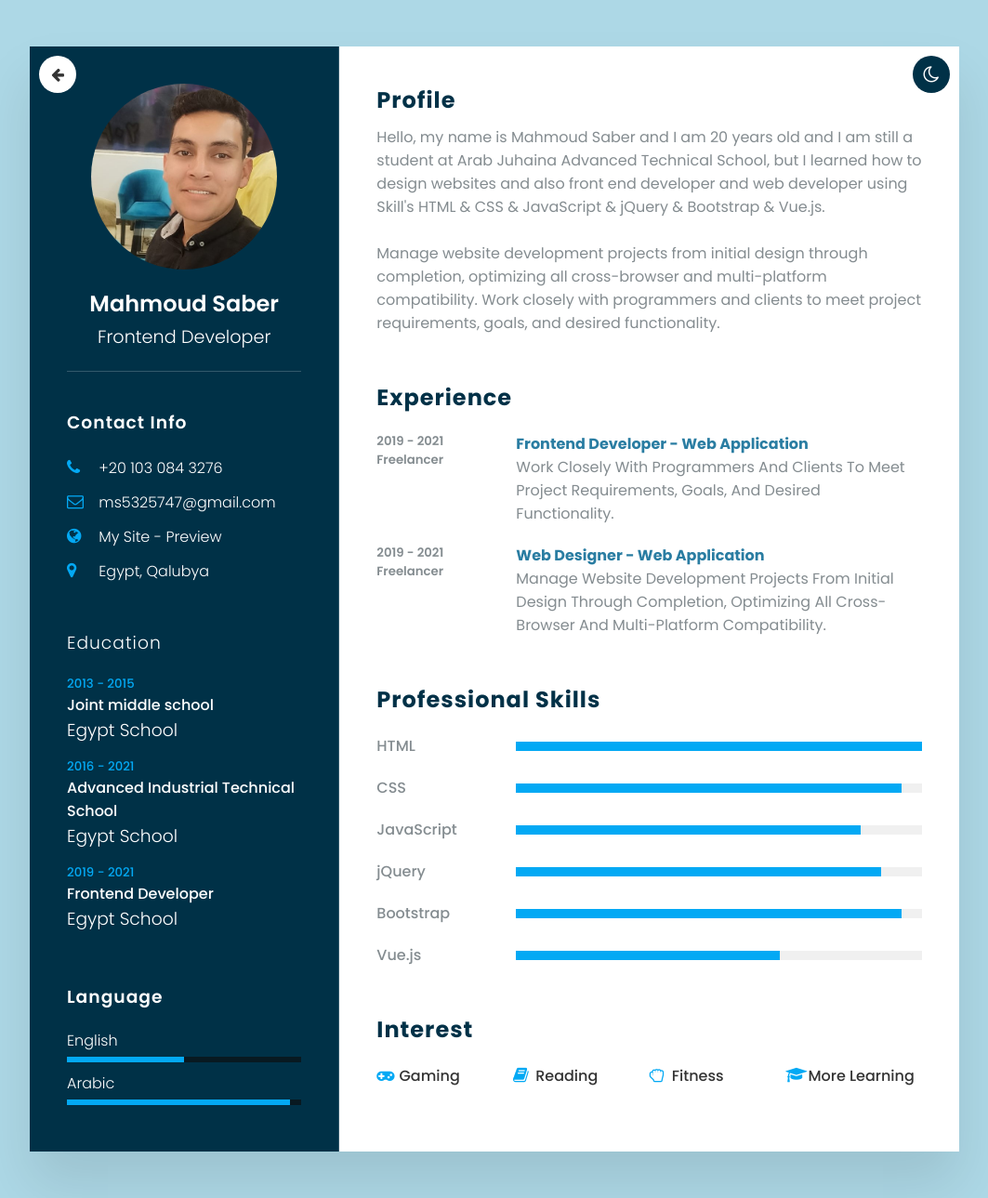
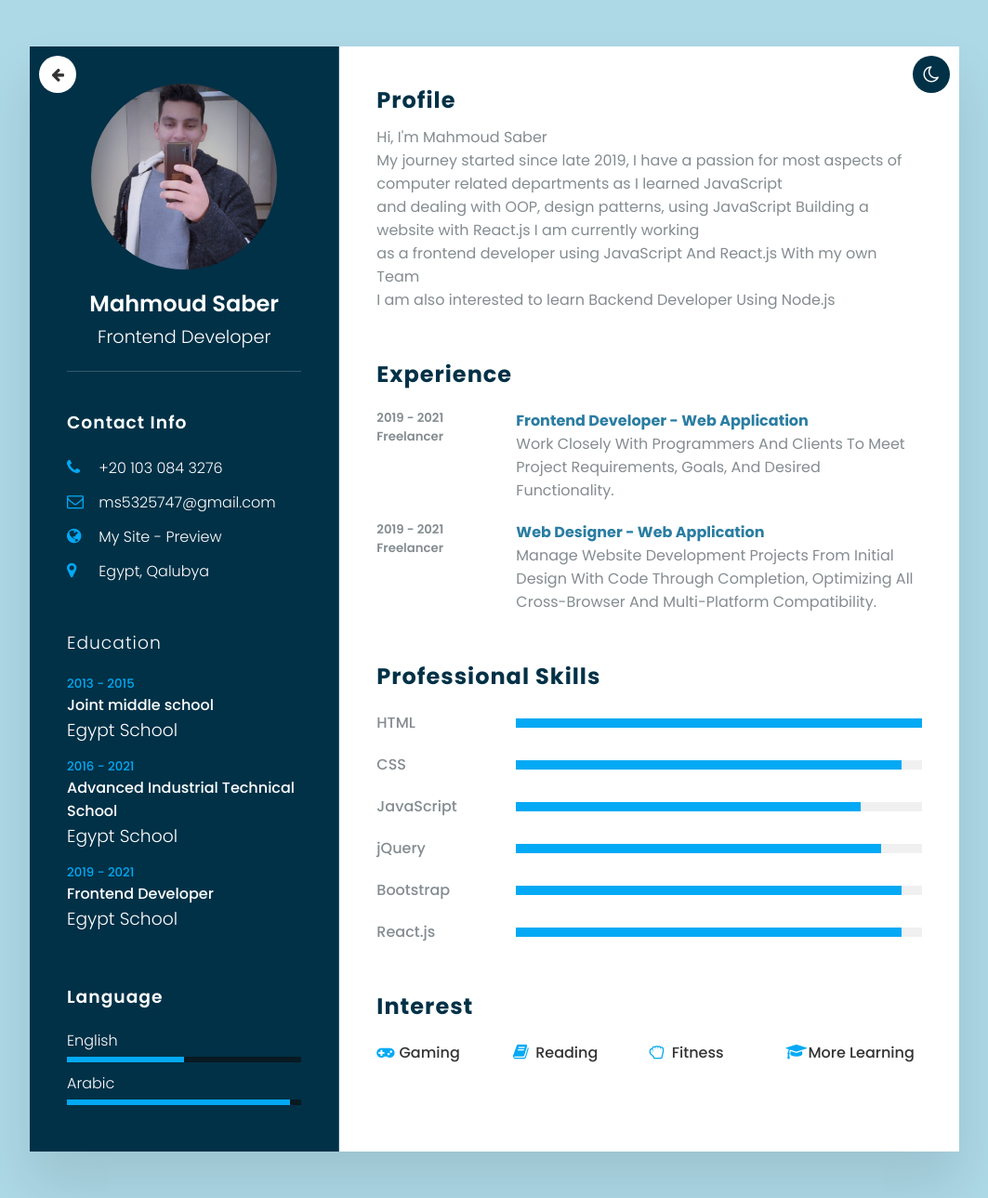
Before and after one commit to MahmoudSaber1/Personal-Portfolio-Site, a plain HTML site: page Resbonsive Resum/index.html in a window 1280 px wide. Shown: the whole page at 93% size, without its empty margins (108-1171 px from the left). Drawn offline with Linux system fonts and the light colour scheme.

Commit message:
Update Some thing

```diff
--- a/Resbonsive Resum/index.html
+++ b/Resbonsive Resum/index.html
@@ -1,31 +1,41 @@
 <!DOCTYPE html>
 <html lang="en">
     <head>
-        <meta charset="UTF-8">
-        <meta http-equiv="X-UA-Compatible" content="IE=edge">
-        <meta name="viewport" content="width=device-width, initial-scale=1.0">
+        <meta charset="UTF-8" />
+        <meta http-equiv="X-UA-Compatible" content="IE=edge" />
+        <meta name="viewport" content="width=device-width, initial-scale=1.0" />
         <title>Responsive Resume</title>
-        <link rel="icon" href="img/resume-cv.png">
-        <link rel="stylesheet" href="https://cdnjs.cloudflare.com/ajax/libs/font-awesome/4.7.0/css/font-awesome.css" integrity="sha512-5A8nwdMOWrSz20fDsjczgUidUBR8liPYU+WymTZP1lmY9G6Oc7HlZv156XqnsgNUzTyMefFTcsFH/tnJE/+xBg==" crossorigin="anonymous" referrerpolicy="no-referrer" />
-        <link rel="stylesheet" href="css/main.css">
+        <link rel="icon" href="img/resume-cv.png" />
+        <link
+            rel="stylesheet"
+            href="https://cdnjs.cloudflare.com/ajax/libs/font-awesome/4.7.0/css/font-awesome.css"
+            integrity="sha512-5A8nwdMOWrSz20fDsjczgUidUBR8liPYU+WymTZP1lmY9G6Oc7HlZv156XqnsgNUzTyMefFTcsFH/tnJE/+xBg=="
+            crossorigin="anonymous"
+            referrerpolicy="no-referrer"
+        />
+        <link rel="stylesheet" href="css/main.css" />
     </head>
     <body>
         <!-- <a href="../index.html" class="main-site"><i class="fa fa-arrow-left" aria-hidden="true"></i>Back To Main Website</a> -->
         <!-- Container -->
         <div class="container">
-            <a href="../index.html" class="main-site"><i class="fa fa-arrow-left" aria-hidden="true"></i></a>
+            <a href="../index.html" class="main-site"
+                ><i class="fa fa-arrow-left" aria-hidden="true"></i
+            ></a>
             <div class="dark-light">
                 <span class="theme-switch"></span>
             </div>
 
             <!-- Left Side -->
             <div class="left-side">
-
                 <div class="porfile-text">
                     <div class="img-box">
-                        <img src="img/WhatsApp Image 2021-03-21 at 12.49.33 AM.jpeg" alt="Mahmoud">
+                        <img src="img/myphoto.jpg" alt="Mahmoud" />
                     </div>
-                    <h2>Mahmoud Saber <br> <span>Frontend Developer</span></h2>
+                    <h2>
+                        Mahmoud Saber <br />
+                        <span>Frontend Developer</span>
+                    </h2>
                 </div>
 
                 <!-- Contact Info -->
@@ -37,15 +47,26 @@
                                 <i class="fa fa-phone" aria-hidden="true"></i>
                             </span>
                             <span class="text">
-                                <a href="https://wa.me/201030843276" target="_blank">+20 103 084 3276</a>
+                                <a
+                                    href="https://wa.me/201030843276"
+                                    target="_blank"
+                                    >+20 103 084 3276</a
+                                >
                             </span>
                         </li>
                         <li>
                             <span class="icon">
-                                <i class="fa fa-envelope-o" aria-hidden="true"></i>
+                                <i
+                                    class="fa fa-envelope-o"
+                                    aria-hidden="true"
+                                ></i>
                             </span>
                             <span class="text">
-                                <a href="mailto:ms5325749@gmail.com" target="_blank">ms5325747@gmail.com</a>
+                                <a
+                                    href="mailto:ms5325749@gmail.com"
+                                    target="_blank"
+                                    >ms5325747@gmail.com</a
+                                >
                             </span>
                         </li>
                         <li>
@@ -53,12 +74,19 @@
                                 <i class="fa fa-globe" aria-hidden="true"></i>
                             </span>
                             <span class="text">
-                                <a href="https://glassmorphism-portfolio-responsive.netlify.app/" target="_blank">My Site - Preview</a>
+                                <a
+                                    href="https://glassmorphism-portfolio-responsive.netlify.app/"
+                                    target="_blank"
+                                    >My Site - Preview</a
+                                >
                             </span>
                         </li>
                         <li>
                             <span class="icon">
-                                <i class="fa fa-map-marker" aria-hidden="true"></i>
+                                <i
+                                    class="fa fa-map-marker"
+                                    aria-hidden="true"
+                                ></i>
                             </span>
                             <span class="text">Egypt, Qalubya</span>
                         </li>
@@ -94,18 +122,17 @@
                         <li>
                             <span class="text">English</span>
                             <span class="percent">
-                                <div style="width: 50%;"></div>
+                                <div style="width: 50%"></div>
                             </span>
                         </li>
                         <li>
                             <span class="text">Arabic</span>
                             <span class="percent">
-                                <div style="width: 95%;"></div>
+                                <div style="width: 95%"></div>
                             </span>
                         </li>
                     </ul>
                 </div>
-
             </div>
 
             <!-- Right Side -->
@@ -114,7 +141,18 @@
                 <div class="about">
                     <h2 class="title2">Profile</h2>
                     <p>
-                        Hello, my name is Mahmoud Saber and I am 20 years old and I am still a student at Arab Juhaina Advanced Technical School, but I learned how to design websites and also front end developer and web developer using Skill's HTML & CSS & JavaScript & jQuery & Bootstrap & Vue.js. <br> <br> Manage website development projects from initial design through completion, optimizing all cross-browser and multi-platform compatibility. Work closely with programmers and clients to meet project requirements, goals, and desired functionality.</p>
+                        Hi, I'm <span>Mahmoud Saber</span><br />
+                        My journey started since late 2019, I have a passion for
+                        most aspects of computer related departments as I
+                        learned JavaScript <br />
+                        and dealing with OOP, design patterns, using JavaScript
+                        Building a website with React.js I am currently working
+                        <br />
+                        as a frontend developer using JavaScript And React.js
+                        With my own Team <br />
+                        I am also interested to learn Backend Developer Using
+                        Node.js
+                    </p>
                 </div>
 
                 <!-- Experience Info -->
@@ -127,7 +165,11 @@
                         </div>
                         <div class="text">
                             <h4>Frontend Developer - Web Application</h4>
-                            <p>Work Closely With Programmers And Clients To Meet Project Requirements, Goals, And Desired Functionality.</p>
+                            <p>
+                                Work Closely With Programmers And Clients To
+                                Meet Project Requirements, Goals, And Desired
+                                Functionality.
+                            </p>
                         </div>
                     </div>
                     <div class="box">
@@ -137,7 +179,11 @@
                         </div>
                         <div class="text">
                             <h4>Web Designer - Web Application</h4>
-                            <p>Manage Website Development Projects From Initial Design Through Completion, Optimizing All Cross-Browser And Multi-Platform Compatibility.</p>
+                            <p>
+                                Manage Website Development Projects From Initial
+                                Design With Code Through Completion, Optimizing All
+                                Cross-Browser And Multi-Platform Compatibility.
+                            </p>
                         </div>
                     </div>
                 </div>
@@ -149,59 +195,72 @@
                     <div class="box">
                         <h4>HTML</h4>
                         <div class="percent">
-                            <div style="width: 100%;"></div>
+                            <div style="width: 100%"></div>
                         </div>
                     </div>
 
                     <div class="box">
                         <h4>CSS</h4>
                         <div class="percent">
-                            <div style="width: 95%;"></div>
+                            <div style="width: 95%"></div>
                         </div>
                     </div>
 
                     <div class="box">
                         <h4>JavaScript</h4>
                         <div class="percent">
-                            <div style="width: 85%;"></div>
+                            <div style="width: 85%"></div>
                         </div>
                     </div>
 
                     <div class="box">
                         <h4>jQuery</h4>
                         <div class="percent">
-                            <div style="width: 90%;"></div>
+                            <div style="width: 90%"></div>
                         </div>
                     </div>
 
                     <div class="box">
                         <h4>Bootstrap</h4>
                         <div class="percent">
-                            <div style="width: 95%;"></div>
+                            <div style="width: 95%"></div>
                         </div>
                     </div>
 
                     <div class="box">
-                        <h4>Vue.js</h4>
+                        <h4>React.js</h4>
                         <div class="percent">
-                            <div style="width: 65%;"></div>
+                            <div style="width: 95%"></div>
                         </div>
                     </div>
-
                 </div>
 
                 <!-- Interested -->
                 <div class="about interest">
                     <h2 class="title2">Interest</h2>
                     <ul>
-                        <li><i class="fa fa-gamepad" aria-hidden="true"></i> Gaming</li>
-                        <li><i class="fa fa-book" aria-hidden="true"></i> Reading</li>
-                        <li><i class="fa fa-hand-rock-o" aria-hidden="true"></i> Fitness</li>
-                        <li><i class="fa fa-graduation-cap" aria-hidden="true"></i> More Learning</li>
+                        <li>
+                            <i class="fa fa-gamepad" aria-hidden="true"></i>
+                            Gaming
+                        </li>
+                        <li>
+                            <i class="fa fa-book" aria-hidden="true"></i>
+                            Reading
+                        </li>
+                        <li>
+                            <i class="fa fa-hand-rock-o" aria-hidden="true"></i>
+                            Fitness
+                        </li>
+                        <li>
+                            <i
+                                class="fa fa-graduation-cap"
+                                aria-hidden="true"
+                            ></i>
+                            More Learning
+                        </li>
                     </ul>
                 </div>
             </div>
-
         </div>
 
         <script src="js/main.js"></script>
```
Also changed, not shown: Resbonsive Resum/img/WhatsApp Image 2021-03-21 at 12.49.33 AM.jpeg (deleted), Resbonsive Resum/img/myphoto.jpg (added).
